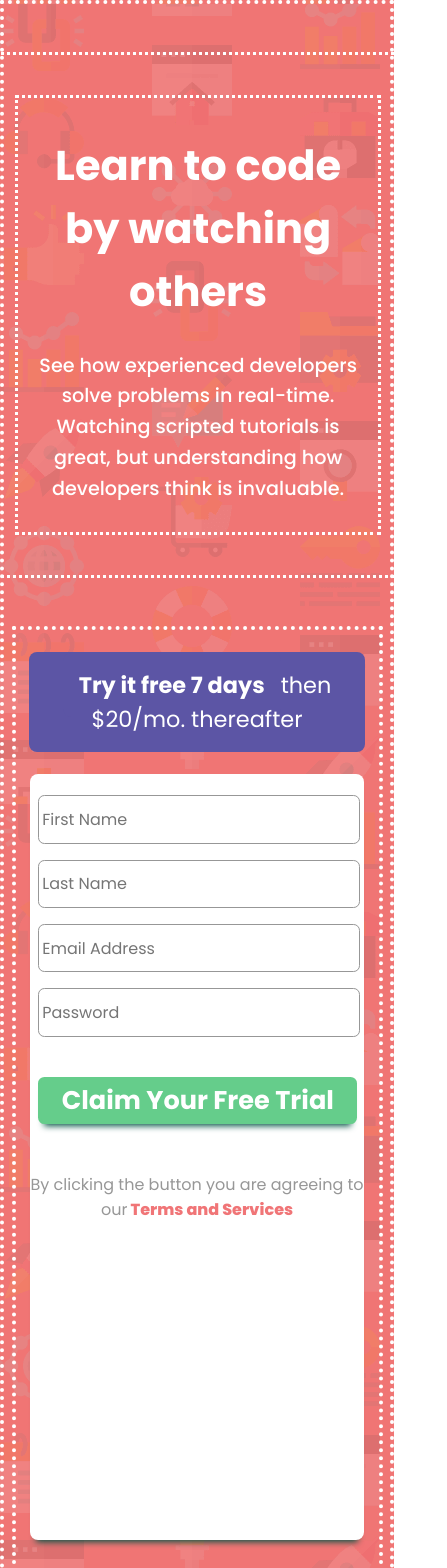
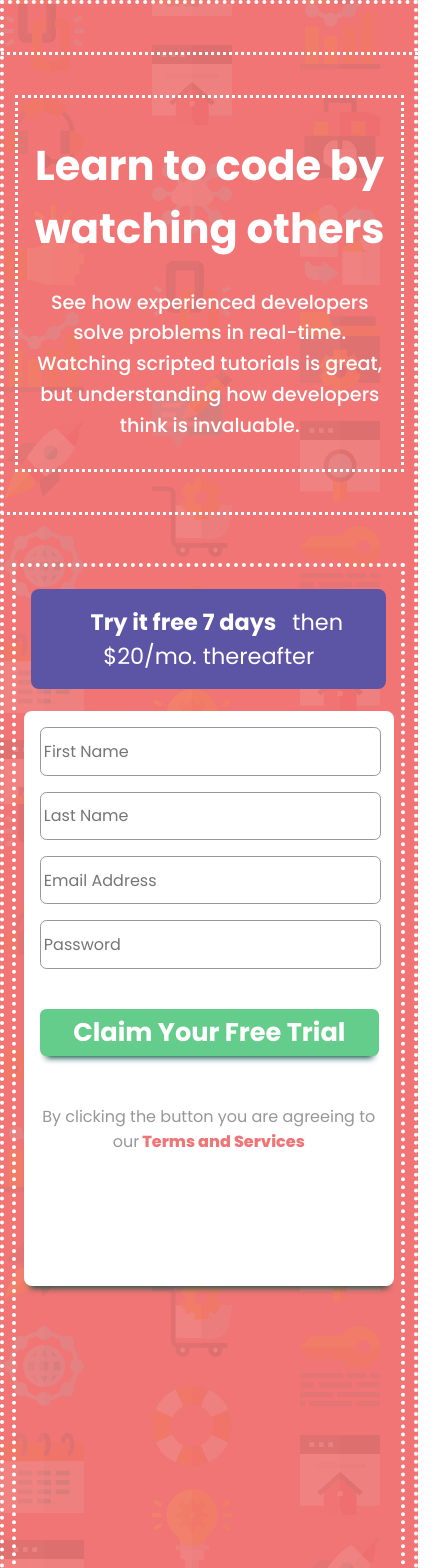
Before and after one commit to mj305/SignUpForm, a React (Create React App) app: page / in a window 390 px wide. Shown: the top 1568 px of the page, 447 px wide, since content can reach past the window. Built offline with nearby package versions, Linux system fonts and the light colour scheme.

Commit message:
iPhone 6/7/8 Plus media queries done

```diff
--- a/src/Components/Form/FormComponent.css
+++ b/src/Components/Form/FormComponent.css
@@ -112,6 +112,10 @@
       height: 57%;
     }
 
+    .form-pricing-paragraph1 {
+      font-size: 2.4rem;
+    }
+
     .form-component-parragraph2 {
       font-size: 1.3rem;
     }
@@ -150,3 +154,11 @@
       font-size: 1rem;
     }
   }
+
+  @media screen and (max-width: 414px) {
+    .form-component-wrapper {
+      height: 43%;
+      padding-top: 1rem;
+      padding: .5rem;
+    }
+  }
--- a/src/Components/SignupComponent/SignupComponent.css
+++ b/src/Components/SignupComponent/SignupComponent.css
@@ -37,3 +37,10 @@
     height: 221vh;
   }
 }
+
+
+@media screen and (max-width: 414px) {
+  .signup-component-container {
+    width: 105%;
+  }
+}
```
